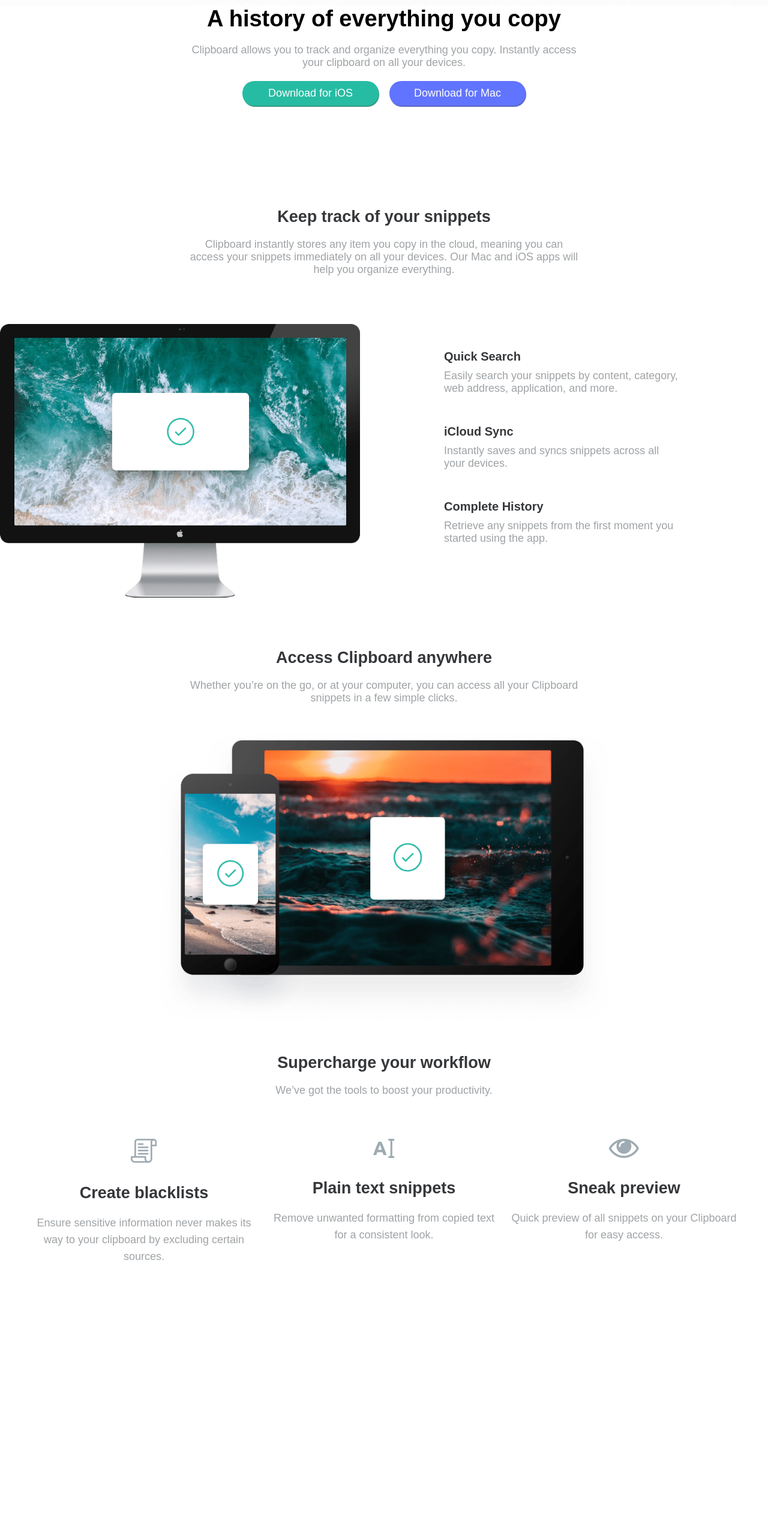
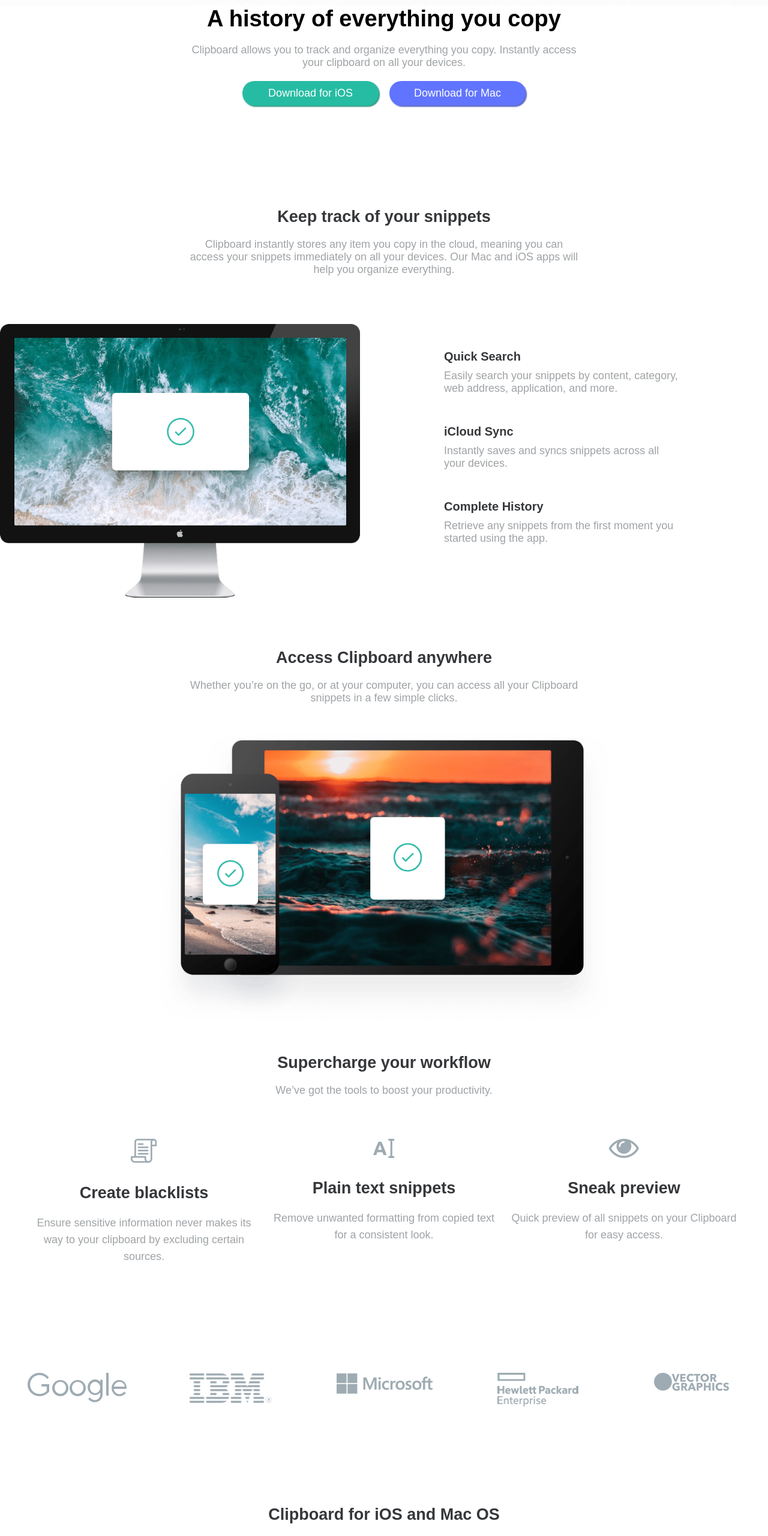
Before and after one commit to Eduardo-Portugal/challenge2-clipboard-landing-page-master, a plain HTML site: page index.html in a window 1280 px wide. Shown: the part 220-2780 px from the top of the page at 60% size. Before the commit the page ends 2328 px from the top, so only its background shows below. Drawn offline with Linux system fonts and the light colour scheme; a web font is replaced by a local one.

Commit message:
Creating section companies and downloads

```diff
--- a/assets/css/style.css
+++ b/assets/css/style.css
@@ -74,7 +74,7 @@ header {
     background-color: #26bca3;
     padding: 10px;
     border-radius: 20px;
-    box-shadow: 1px 2px 1px #2f9681;
+    box-shadow: 2px 2px 2px #2f9681;
     color: #fff;
     margin-left: 80px;
 
@@ -91,7 +91,7 @@ header {
     background-color: #6174ff;
     padding: 10px;
     border-radius: 20px;
-    box-shadow: 1px 2px 1px #5964bd;
+    box-shadow: 2px 2px 2px #5964bd;
     color: #fff;
     margin-right: 80px;
 
@@ -174,3 +174,19 @@ header {
 .supercharge-item:last-child {
     margin-right: 0px;
 }
+
+/*SECTION companies*/
+.companies {
+    padding-top: 180px;
+    padding-bottom: 160px;
+    display: flex;
+}
+.company-logo {
+    text-align: center;
+    flex: 1;
+}
+
+/*SECTION downloads*/
+.downloads p {
+    margin-bottom: 50px;
+}
--- a/index.html
+++ b/index.html
@@ -95,8 +95,38 @@
     </section>
   </main>
 
+  <section class="companies">
+    <div class="company-logo">
+      <img src="assets/images/logo-google.png">
+    </div>
+    <div class="company-logo">
+      <img src="assets/images/logo-ibm.png">
+    </div>
+    <div class="company-logo">
+      <img src="assets/images/logo-microsoft.png">
+    </div>
+    <div class="company-logo">
+      <img src="assets/images/logo-hp.png">
+    </div>
+    <div class="company-logo">
+      <img src="assets/images/logo-vector-graphics.png">
+    </div>
+  </section>
 
-
+  <section class="downloads">
+    <div class="description-area">
+      <h2>Clipboard for iOS and Mac OS</h2>
+      <p>Available for free on the App Store. Download for Mac or iOS, sync with iCloud and you’re ready to start adding to your clipboard.</p>
+      <div class="link-for--devices">
+        <div class="link-ios">
+          <a href="#">Download for iOS</a>
+        </div>
+        <div class="link-mac">
+          <a href="#">Download for Mac</a>
+        </div>
+      </div>
+    </div>
+  </section>
 
 
 
```
